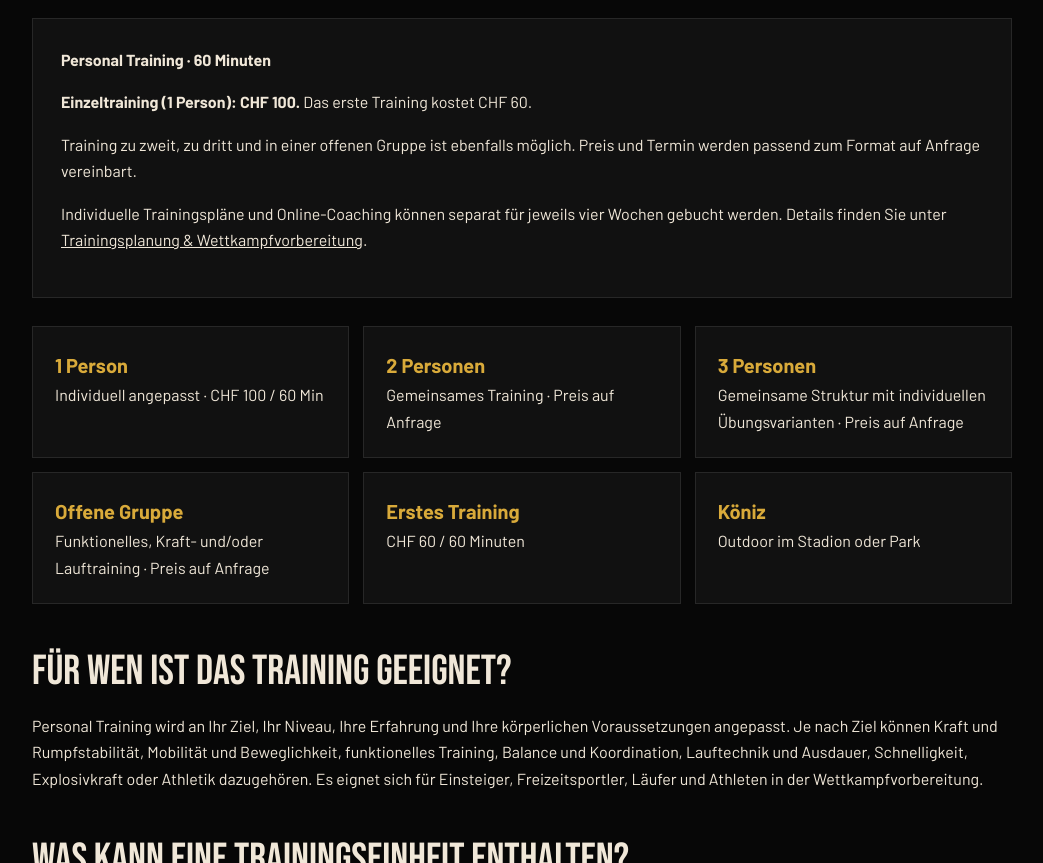
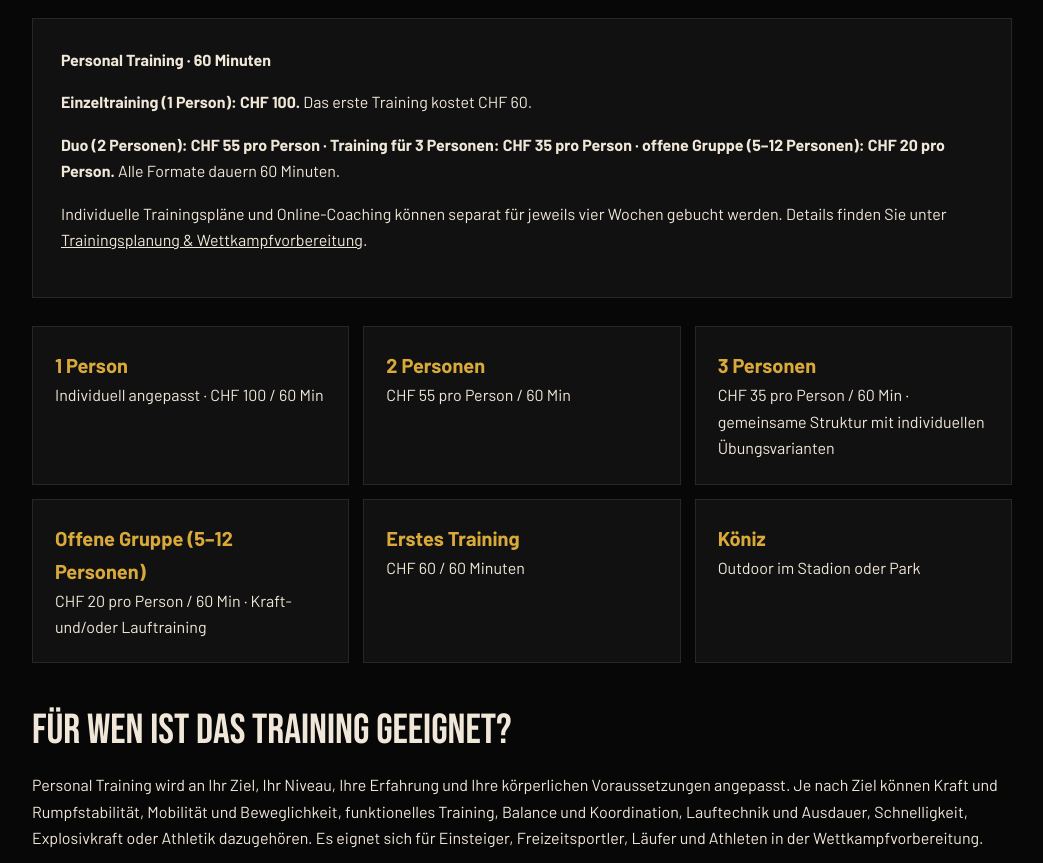
Before and after one commit to Olga800m/My-website-, a plain HTML site: page personal-training-koeniz.html in a window 1280 px wide. Shown: the part 520-1383 px from the top of the page, without its empty margins (118-1161 px from the left). Drawn offline with Linux system fonts and the light colour scheme.

Commit message:
Publish confirmed group training rates

```diff
--- a/personal-training-koeniz.html
+++ b/personal-training-koeniz.html
@@ -8,7 +8,7 @@
     <title>Personal Training Liebefeld bei Bern | Olga Liakhova</title>
     <meta
       name="description"
-      content="Personal Training in Köniz: individuelles Training für Kraft, Lauftechnik, Ausdauer und Athletik. Einzeltraining CHF 100 pro 60 Minuten; erstes Training CHF 60. Weitere Formate und individuelle Trainingsplanung auf Anfrage."
+      content="Personal Training in Köniz: individuelles Training für Kraft, Lauftechnik, Ausdauer und Athletik. Einzeltraining CHF 100 pro 60 Minuten; erstes Training CHF 60. Duo: CHF 55 pro Person · 3 Personen: CHF 35 pro Person · offene Gruppe: CHF 20 pro Person (je 60 Minuten)."
     />
     <meta name="robots" content="index,follow,max-image-preview:large" />
     <link
@@ -73,12 +73,12 @@
       </section>
       <section class="content">
         <div class="wrap">
-          <div class="panel" aria-label="Preise Personal Training"><strong>Personal Training · 60 Minuten</strong><p><strong>Einzeltraining (1 Person): CHF 100.</strong> Das erste Training kostet CHF 60.</p><p>Training zu zweit, zu dritt und in einer offenen Gruppe ist ebenfalls möglich. Preis und Termin werden passend zum Format auf Anfrage vereinbart.</p><p>Individuelle Trainingspläne und Online-Coaching können separat für jeweils vier Wochen gebucht werden. Details finden Sie unter <a href="#training-plans">Trainingsplanung &amp; Wettkampfvorbereitung</a>.</p></div>
+          <div class="panel" aria-label="Preise Personal Training"><strong>Personal Training · 60 Minuten</strong><p><strong>Einzeltraining (1 Person): CHF 100.</strong> Das erste Training kostet CHF 60.</p><p><strong>Duo (2 Personen): CHF 55 pro Person · Training für 3 Personen: CHF 35 pro Person · offene Gruppe (5–12 Personen): CHF 20 pro Person.</strong> Alle Formate dauern 60 Minuten.</p><p>Individuelle Trainingspläne und Online-Coaching können separat für jeweils vier Wochen gebucht werden. Details finden Sie unter <a href="#training-plans">Trainingsplanung &amp; Wettkampfvorbereitung</a>.</p></div>
           <div class="grid">
             <div class="card"><b>1 Person</b>Individuell angepasst · CHF 100 / 60 Min</div>
-            <div class="card"><b>2 Personen</b>Gemeinsames Training · Preis auf Anfrage</div>
-            <div class="card"><b>3 Personen</b>Gemeinsame Struktur mit individuellen Übungsvarianten · Preis auf Anfrage</div>
-            <div class="card"><b>Offene Gruppe</b>Funktionelles, Kraft- und/oder Lauftraining · Preis auf Anfrage</div>
+            <div class="card"><b>2 Personen</b>CHF 55 pro Person / 60 Min</div>
+            <div class="card"><b>3 Personen</b>CHF 35 pro Person / 60 Min · gemeinsame Struktur mit individuellen Übungsvarianten</div>
+            <div class="card"><b>Offene Gruppe (5–12 Personen)</b>CHF 20 pro Person / 60 Min · Kraft- und/oder Lauftraining</div>
             <div class="card"><b>Erstes Training</b>CHF 60 / 60 Minuten</div>
             <div class="card"><b>Köniz</b>Outdoor im Stadion oder Park</div>
           </div>
```
